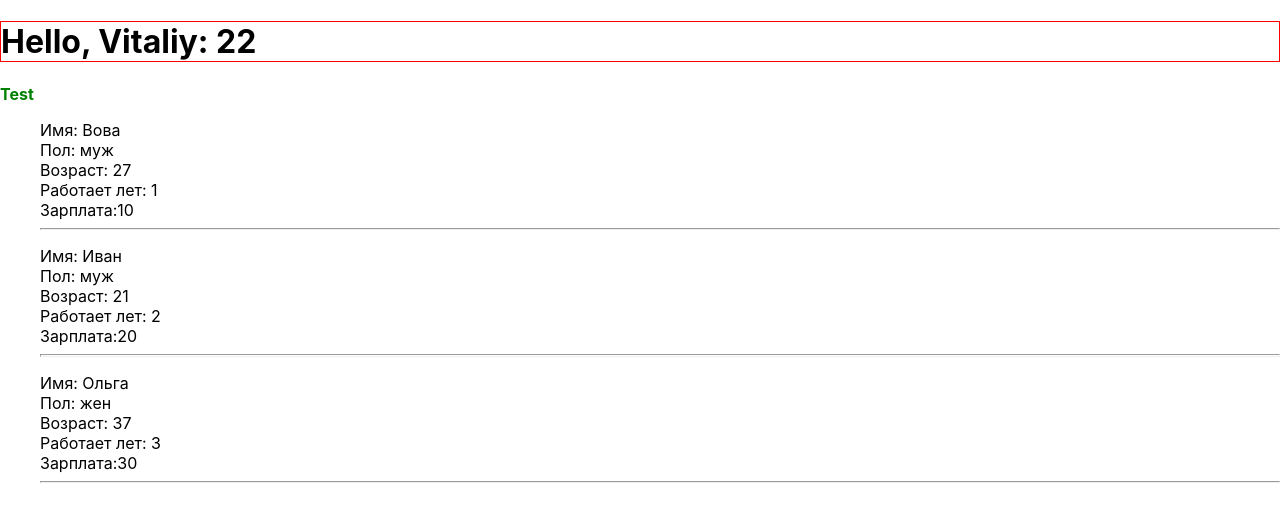
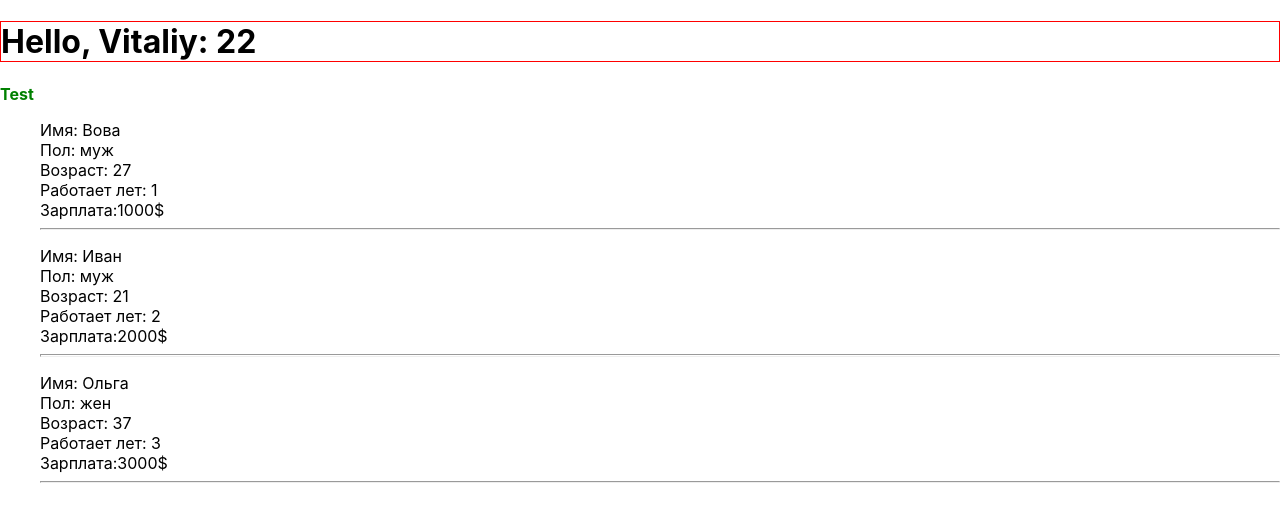
Before and after one commit to Yakovenko22V/SkillUp27-React.1, a React (Create React App) app in the folder my-app/: page / in a window 1280 px wide. Shown: the top 522 px of the page. Built offline with nearby package versions, Linux system fonts and the light colour scheme.

Commit message:
Преобразовано значение зп

```diff
--- a/my-app/src/components/UserInfo.js
+++ b/my-app/src/components/UserInfo.js
@@ -17,7 +17,7 @@ export function UserInfo(props) {
             <li>Пол: {userGender}</li>
             <li>Возраст: {userAge}</li>
             <li>Работает лет: {yearsWorked}</li>
-            <li>Зарплата:{yearsWorked * 10}</li>
+            <li>Зарплата:{yearsWorked * 10}00$</li>
             <hr style={{
                 color: '#000000',
                 height: .5,
```
